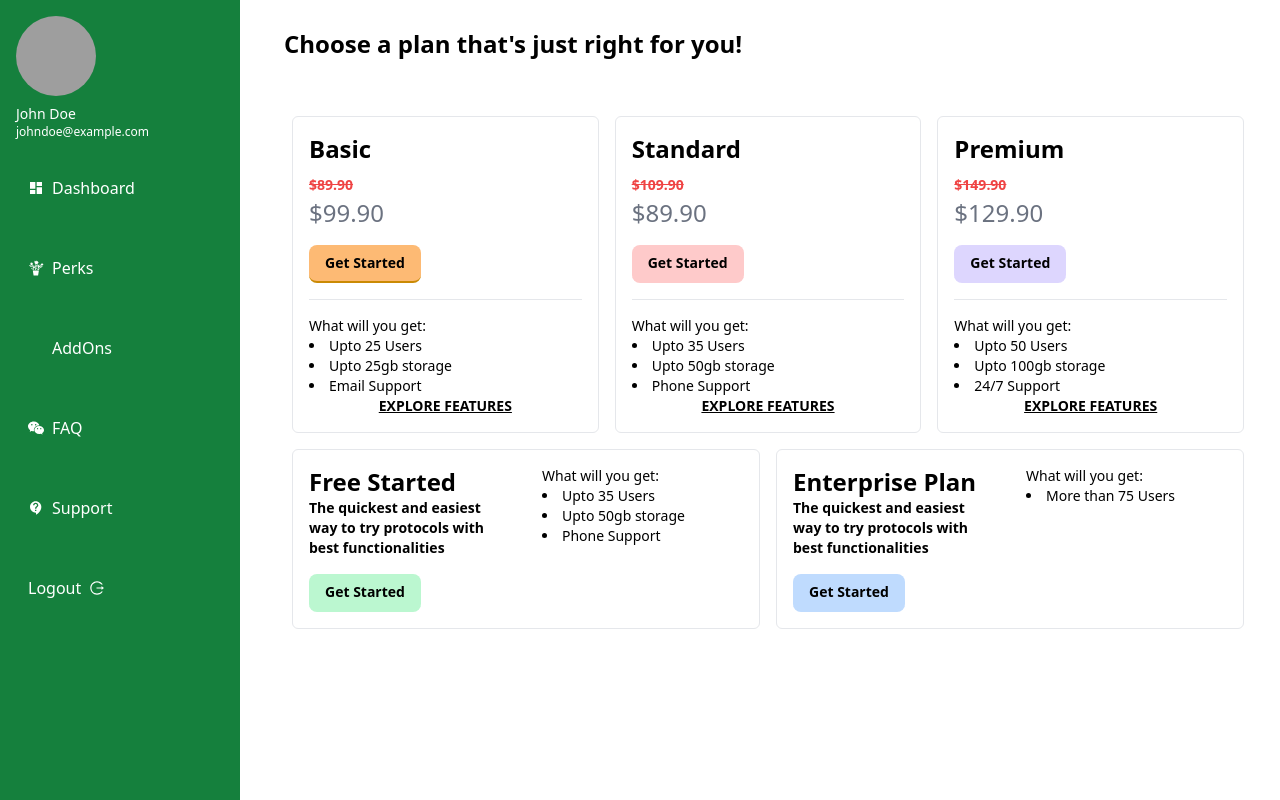
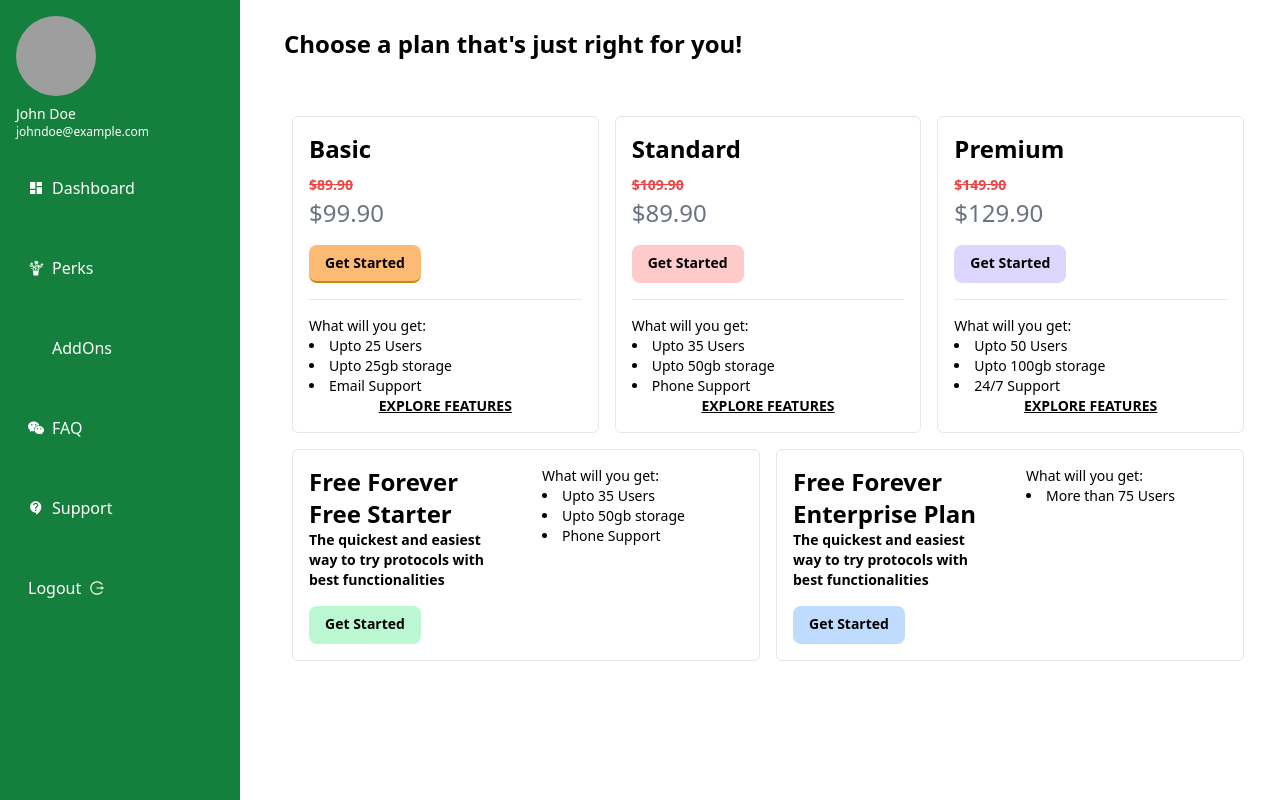
Before and after one commit to ReshnaRaj/Admin-Panel, a React (Vite) app in the folder Admin-dashboard/: page / in a window 1280 px wide. Built offline with nearby package versions, Linux system fonts and the light colour scheme; grey boxes are pictures that could not be loaded; some icons are missing.

Commit message:
updations

```diff
--- a/Admin-dashboard/src/Container2.jsx
+++ b/Admin-dashboard/src/Container2.jsx
@@ -5,6 +5,7 @@ const Container2 = ({ planName1,features,buttonColor }) => {
      <>
       <div className="flex-1 border p-4 m-2 flex flex-col lg:flex-row rounded-md">
       <div className="lg:w-1/2 lg:pr-4">
+        <button className='rounded-md'>Free Forever</button>
         <h2>{planName1}</h2>
         <p className='text-sm'>The quickest and easiest way to try protocols with best functionalities</p>
         <button className={`py-2 px-4 mt-4 border-b-2 ${buttonColor} rounded-lg text-sm` }>
--- a/Admin-dashboard/src/Home.jsx
+++ b/Admin-dashboard/src/Home.jsx
@@ -30,7 +30,7 @@ const Home = () => {
   };
 
   const plan1={
-    planName1:'Free Started',
+    planName1:'Free Starter',
     features:['Upto 35 Users', 'Upto 50gb storage', 'Phone Support'],
     buttonColor: 'bg-green-200 border-green-200'
 
```
